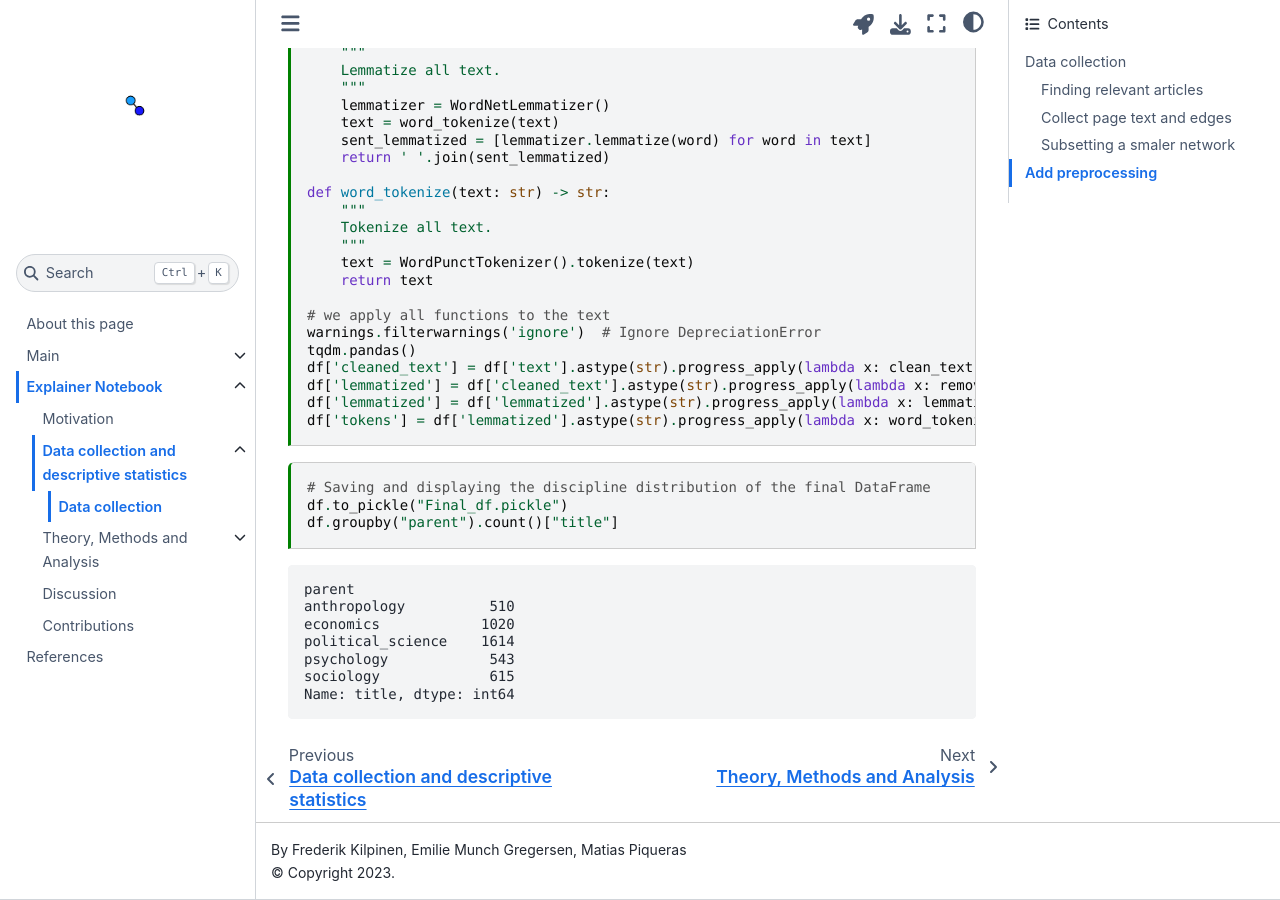
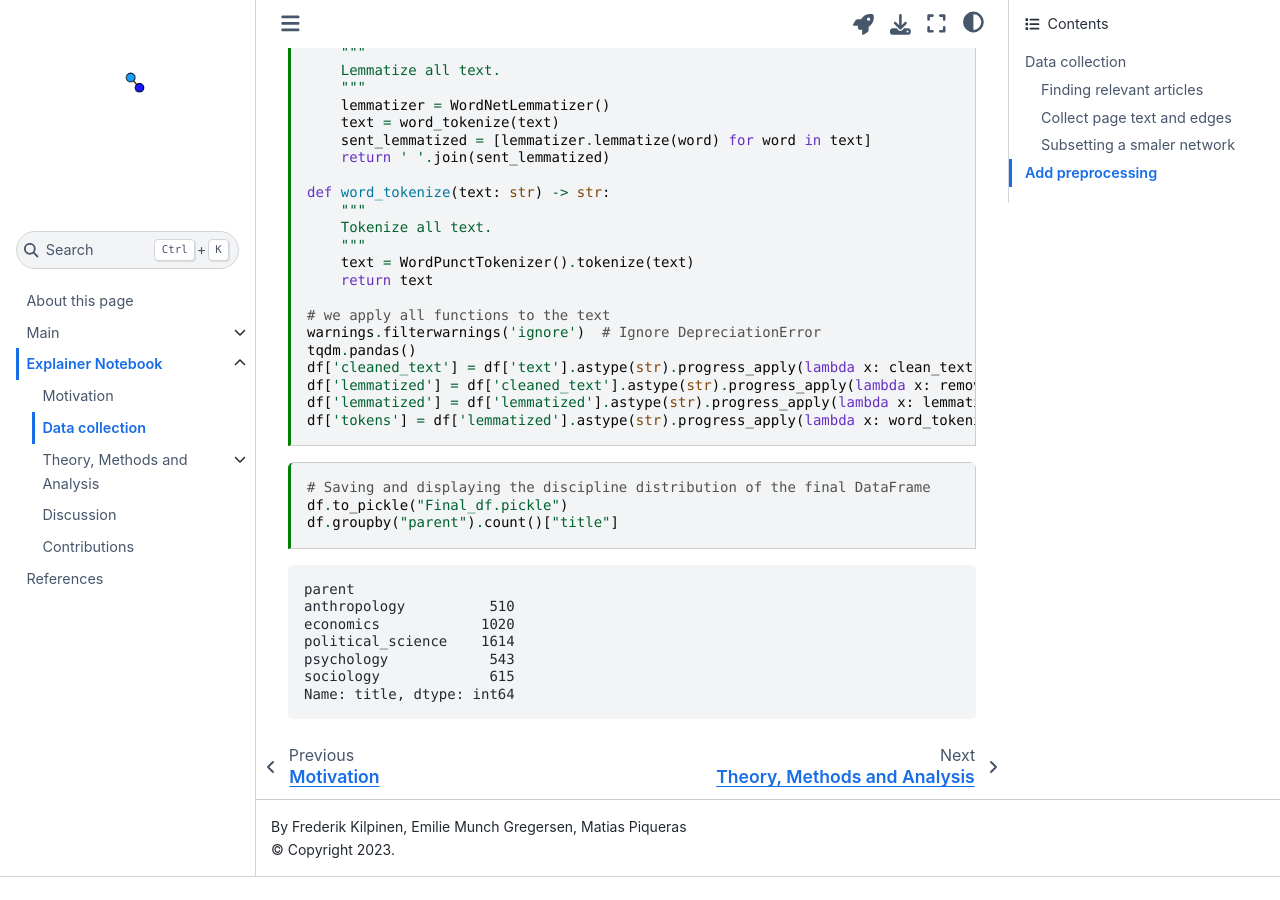
Before and after one commit to MatPiq/DTU-social-graphs-project-book, a Jupyter Book: the page built from explainer_data_collection.ipynb, in a window 1280 px wide and 900 px high, scrolled down 8296 px. Built offline with Jupyter Book 1.0.4 settings and Sphinx 7.4.7 and the Sphinx Book theme 1.1.4, drawn with Linux system fonts in a browser that asks for light colours; pages that are not in the unit, such as notebooks, are missing from menus; comment, search, counter and statistics services are not loaded; cross-references to code outside the pages are shown as plain code; after the commit the page ends 9173 px from its top, so only the background shows below that; some of the changed lines change nothing that is shown.

Commit message:
Update _toc.yml

```diff
--- a/_toc.yml
+++ b/_toc.yml
@@ -15,10 +15,10 @@ sections:
 - file: explainer
   sections:
   - file: explainer_motivation
-  - file: basic_stats_intro
-    sections:
-      - file: explainer_data_collection
-      - file: explainer_basicstats
+ # - file: basic_stats_intro
+ #   sections:
+  - file: explainer_data_collection
+  - file: explainer_basicstats
   - file: explainer_analysis
     sections:
     - file: explainer_community_detection
```
